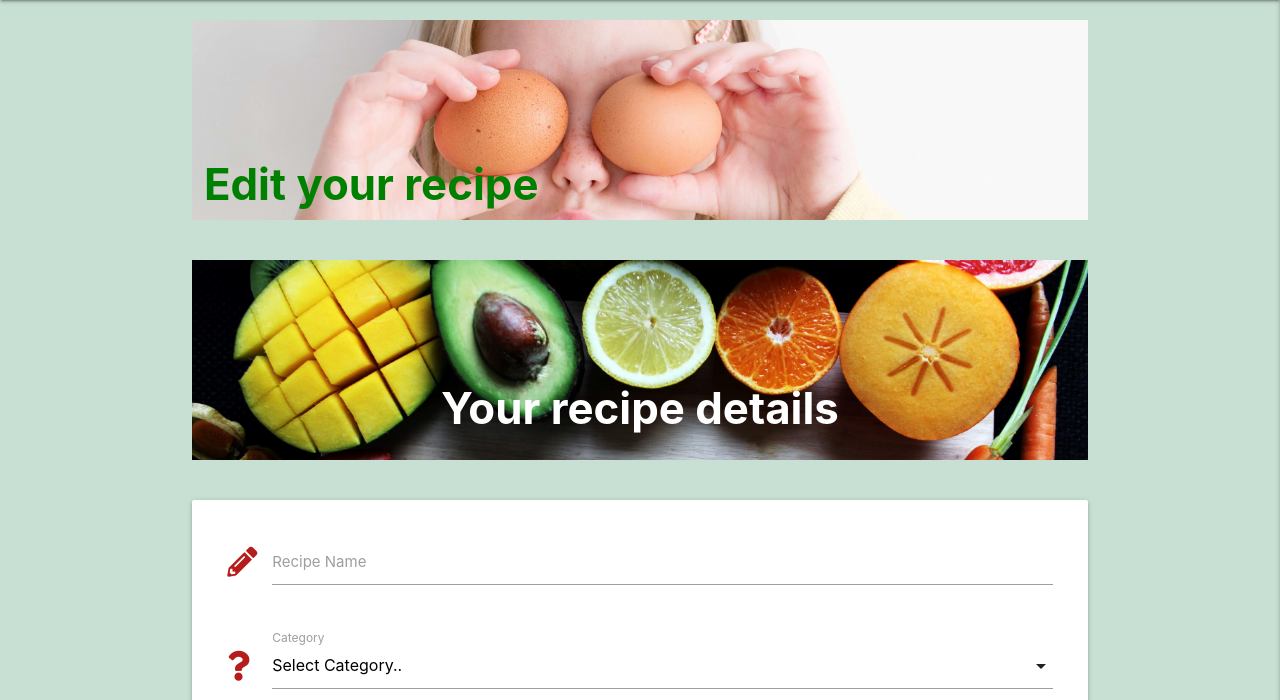
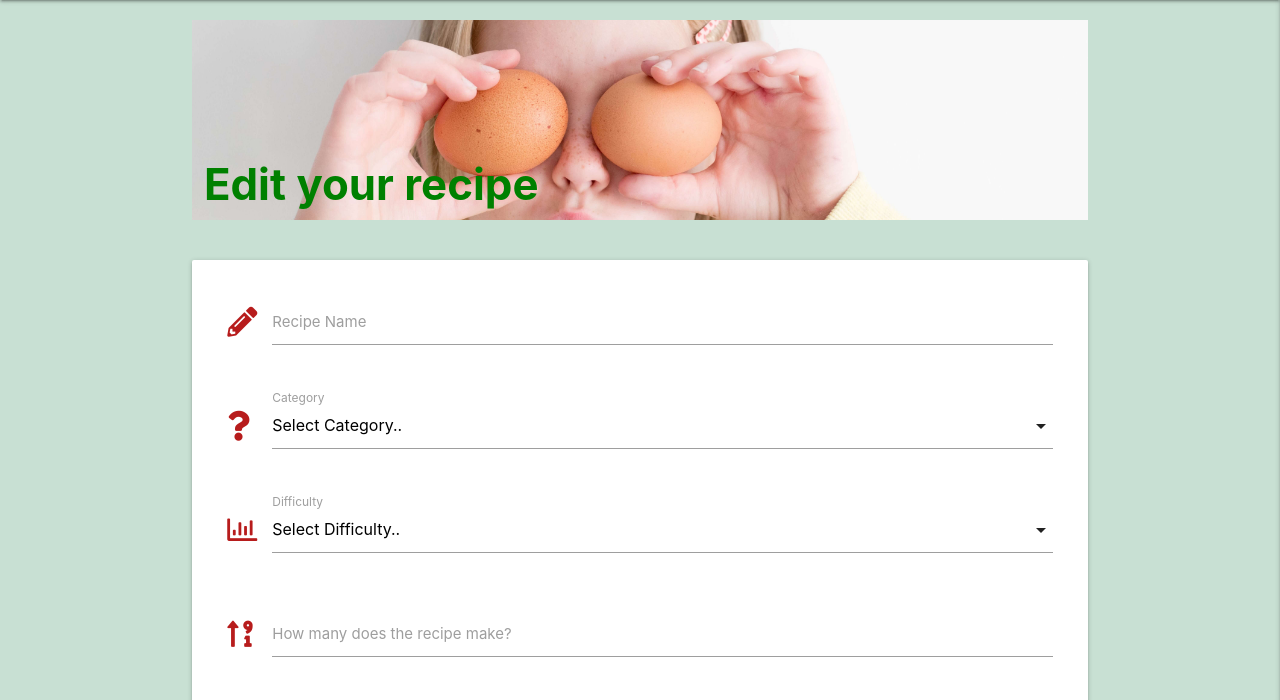
Before and after one commit to EDavies2020/GFRecipes_MS3, a Flask app: template templates/edit_recipe.html in a window 1280 px wide. Shown: the part 64-764 px from the top of the page. Run offline with Flask 2, Linux system fonts and the light colour scheme; the template is opened without the code that fills it, so the values that code supplies are empty; some libraries are stand-ins or nearby versions.

Commit message:
duplicate title removed from edit page

```diff
--- a/templates/edit_recipe.html
+++ b/templates/edit_recipe.html
@@ -4,12 +4,6 @@
 <div class="row center-align">
     <div class="col s12 edit-recipe-title">
         <h3><b>Edit your recipe</b></h3>
-    </div>
-</div>
-<!-- edit recipe header -->
-<div class="row center-align">
-    <div class="col s12 add-recipe-title">
-        <h3><b>Your recipe details</b></h3>
     </div>
 </div>
 <!-- edit recipe form -->
```
